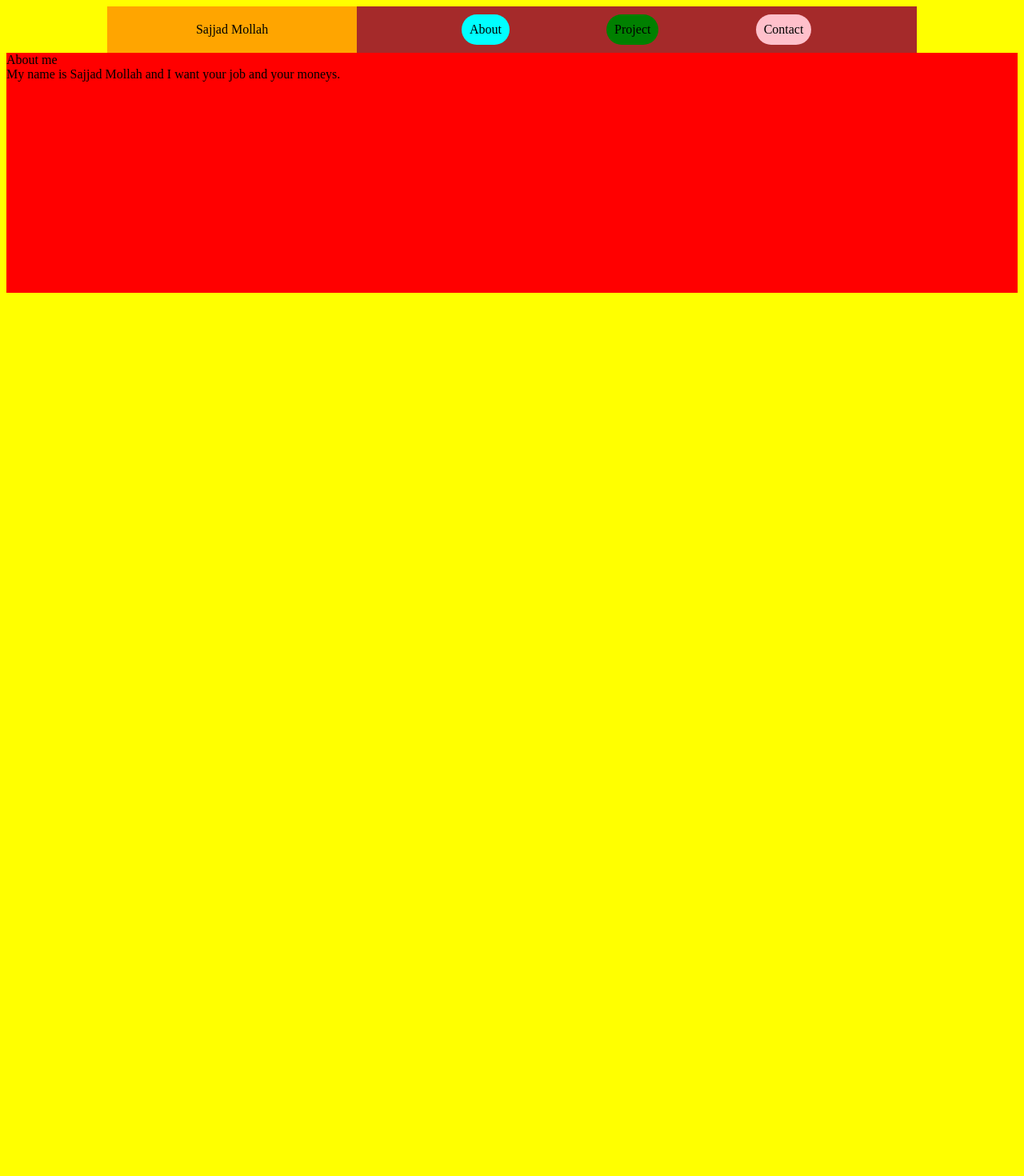
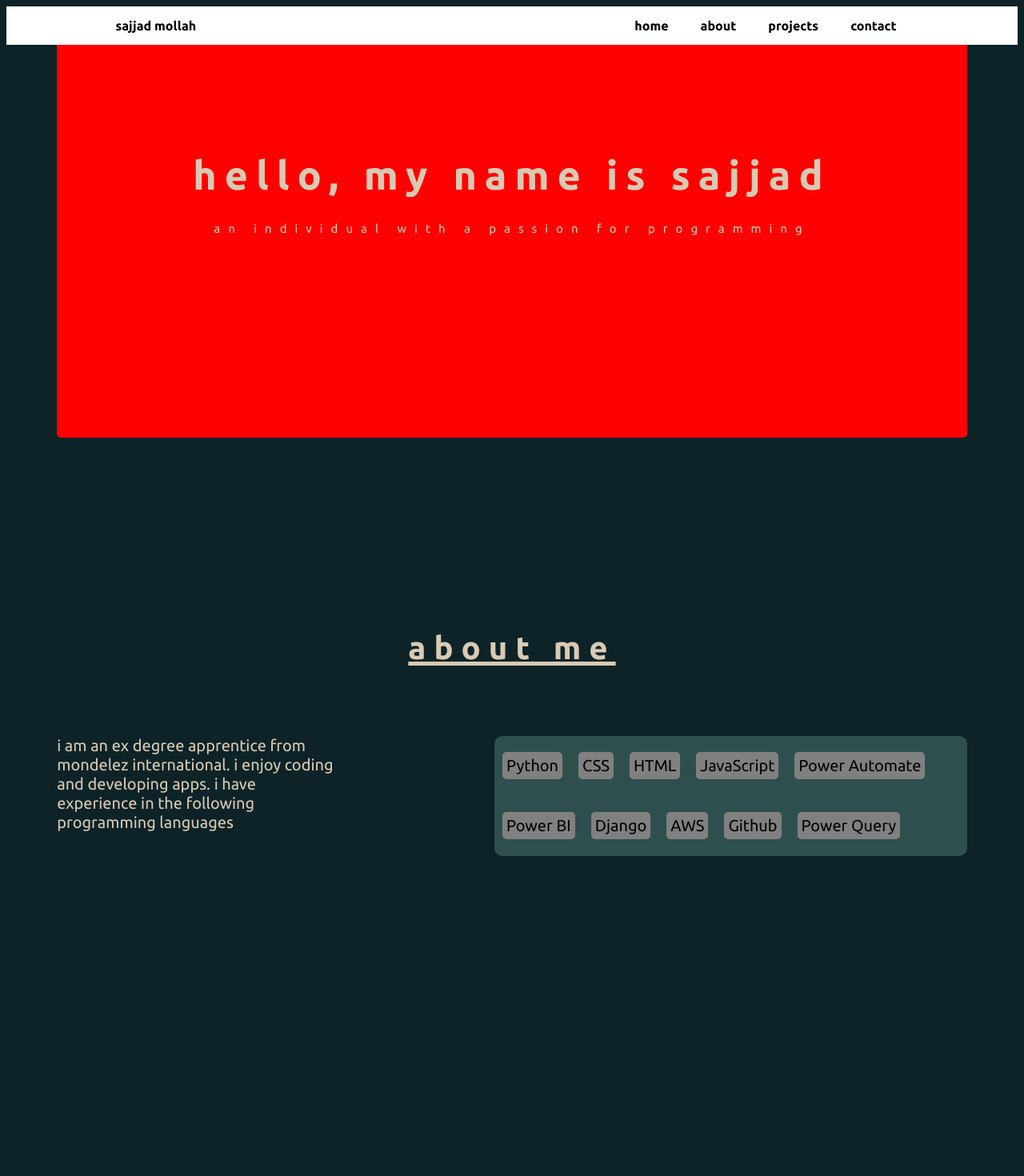
Before and after one commit to SajjadMollah/portfoliowebsite, a Django app: template my_website/my_website/templates/hello.html in a window 1280 px wide. Shown: the whole page at 80% size. Before the commit the page ends 366 px from the top, so only its background shows below. Run offline with Django 5.2, Linux system fonts and the light colour scheme; the template is opened without the code that fills it, so the values that code supplies are empty.

Commit message:
Updated website
added new features and design

```diff
--- a/my_website/my_website/static/style.css
+++ b/my_website/my_website/static/style.css
@@ -1,14 +1,19 @@
 /* research cache busting*/
 body{
-    background-color: yellow;
+    background-color:#0D2328 ;
 }
+
 .top-bar-container{
+  position:-webkit-sticky;
+  position:sticky;
+  top:0;
     display: flex;
     flex-direction: row;
-    background-color: blue;
-    width: 80%;
-    margin-left: 10%;
-    margin-right: 10%;
+    background-color:White ;
+    width: 100%;
+    margin-left: none;
+    margin-right: none;
+    justify-content:space-between;
 
 
 
@@ -16,45 +21,170 @@ body{
 .top-bar-name-container{
     display: flex;
     justify-content: center;
-    background-color: orange;
-    width: 30%;
+    background-color:none;
     align-items: center;
     padding:10px;
+    margin-left:10%;
+    font-family: 'Ubuntu', sans-serif;
+    text-transform: lowercase;
+    font-style: none;
+    font-weight: 800;
+
 
 }
 .buttons{
-    background-color: brown;
+    background-color:none;
     display: flex;
     flex-direction: row;
+    justify-content: space-evenly;
 
-    justify-content:space-evenly;
+    padding: 5px;
+    margin-right: 10%;
 
-    width: 70%;
-    padding: 10px;
+}
+.home{
+    background-color: none;
 }
 .about{
-    background-color: aqua;
+    background-color: none;
 
 }
 .experience{
-    background-color: green;
+    background-color: none;
 }
 .contact{
-    background-color: pink;
+    background-color:none;
 }
 .button{
-    padding:10px;
-    border-radius: 50px;
+    display:flex;
+    padding-left: 20px;
+    padding-right:20px;
+    padding-top: 10px;
+    padding-bottom: 10px;
+
+    border-radius: 5px;
+    font-family: 'Ubuntu', sans-serif;
+    font-weight: bold ;
+    font-style:normal;
+    text-transform: lowercase;
+    cursor: pointer;
+    transition: padding 1s;
+}
+.button:hover{
+    padding-left:30px;
+    padding-right: 30px;
+    color: #6D9886;
 }
 .main-page{
     display: flex;
     background-color: red;
-    height: 300px;
-    width: 100%;
+    height: 100%;
+    width: 90%;
     flex-direction: column;
+    align-items: center;
+    margin-left: 5%;
+    margin-right: 5%;
+    margin-bottom: 10%;
+    padding-top: 20px;
+    padding-bottom: 20%;
+    border-bottom-right-radius: 5px;
+    border-bottom-left-radius: 5px;
+
+
 
 }
-.main-about{
-    display: flex;
+.welcome{
+    font-size: 50px;
+    text-transform: lowercase;
+    font-family: "Ubuntu", sans-serif;
+    font-weight:700;
+    letter-spacing: 2px;
+    color: #D9CAB3;
+    margin-top: 10%;
+    margin-bottom: 30px;
+    letter-spacing: 10px;
 
 }
+.intro1{
+  font-size: 15px;
+  text-transform: lowercase;
+  font-family: "Ubuntu", sans-serif;
+  letter-spacing: 2px;
+  color: #D9CAB3;
+  letter-spacing: 10px;
+}
+.about-page{
+    display: flex;
+    flex-direction: column;
+    background-color:none;
+    width: 90%;
+    height: 100%;
+    align-items: center;
+    margin-inline: 5%;
+    margin-bottom: 100px;
+    padding-bottom: 300px;
+
+
+}
+.about-page-header{
+  font-size: 40px;
+  text-transform: lowercase;
+  font-family: "Ubuntu", sans-serif;
+  font-weight:700;
+  letter-spacing: 2px;
+  color:black;
+  margin-top: 10%;
+  margin-bottom: 30px;
+  letter-spacing: 10px;
+  text-decoration: underline  #D9CAB3 solid 5px ;
+  color: #D9CAB3;
+
+
+
+}
+.about-page-container{
+  display: flex;
+  flex-direction: row;
+  justify-content: space-between;
+
+}
+.about-page-desc{
+  width: 55%;
+  font-size: 20px;
+  text-transform: lowercase;
+  font-family: "Ubuntu", sans-serif;
+  font-weight:normal;
+  color:black;
+  margin-top: 5%;
+  margin-bottom: 30px;
+  letter-spacing:normal;
+  margin-right:none;
+  padding-right:200px;
+  color: #D9CAB3;
+
+}
+.skills-container{
+  margin-top: 5%;
+  display: flex;
+  flex-direction: row;
+  flex-wrap: wrap;
+  background-color: darkslategrey;
+  border-radius: 10px;
+  margin-right:none;
+
+
+}
+.skill{
+  font-size: 20px;
+  text-transform: normal;
+  font-family: "Ubuntu", sans-serif;
+  font-weight:normal;
+  color:black;
+  background-color: grey;
+  border-radius: 5px;
+  padding:5px;
+  margin:auto;
+  margin-inline: 10px;
+
+
+}
--- a/my_website/my_website/templates/hello.html
+++ b/my_website/my_website/templates/hello.html
@@ -7,6 +7,9 @@
 
 <script src="static/script.js"></script>
 <link rel="stylesheet" href="static/style.css">
+<link rel="preconnect" href="https://fonts.googleapis.com">
+<link rel="preconnect" href="https://fonts.gstatic.com" crossorigin>
+<link href="https://fonts.googleapis.com/css2?family=Ubuntu:ital,wght@0,300;0,400;0,500;0,700;1,300;1,400;1,500;1,700&display=swap" rel="stylesheet">
 
 </head>
 <body>
@@ -15,19 +18,49 @@
             <div>Sajjad Mollah</div>
         </div>
         <div class="buttons">
+            <div class="home button"> Home</div>
             <div class="about button">About</div>
-            <div class="experience button">Project</div>
+            <div class="experience button">Projects</div>
             <div class="contact button">Contact</div>
 
         </div>
     </div>
     <div class="main-page">
-        <div class="main-about">About me
+        <div class="welcome">Hello, my name is Sajjad</div>
+        <div class="intro1">an individual with a passion for programming</div>
+
+
+    </div>
+    <div class="about-page">
+        <div class="about-page-header">About me</div>
+
+        <div class="about-page-container">
+
+
+            <div class="about-page-desc"> I am an ex degree apprentice from Mondelez International. I enjoy coding and developing apps. I have experience in the following programming languages
+
+            </div>
+
+            <div class="skills-container">
+                <div class="skill">Python</div>
+                <div class="skill">CSS</div>
+                <div class="skill">HTML</div>
+                <div class="skill">JavaScript</div>
+                <div class="skill">Power Automate</div>
+                <div class="skill">Power BI</div>
+                <div class="skill">Django</div>
+                <div class="skill">AWS</div>
+                <div class="skill">Github</div>
+                <div class="skill">Power Query</div>
+
+
+
+            </div>
 
         </div>
-        <div class="main-about-desc">My name is Sajjad Mollah and I want your job and your moneys.
 
-        </div>
+
+
 
     </div>
 
```
